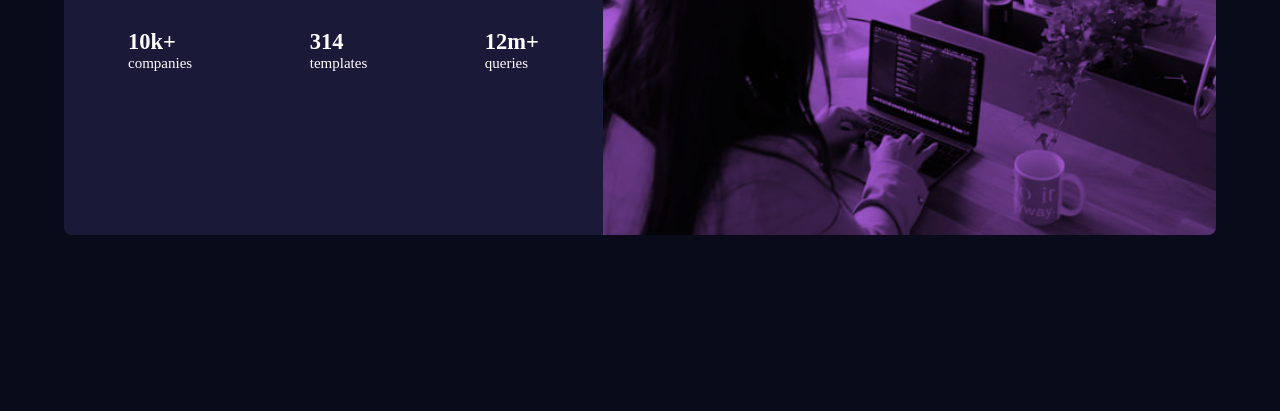
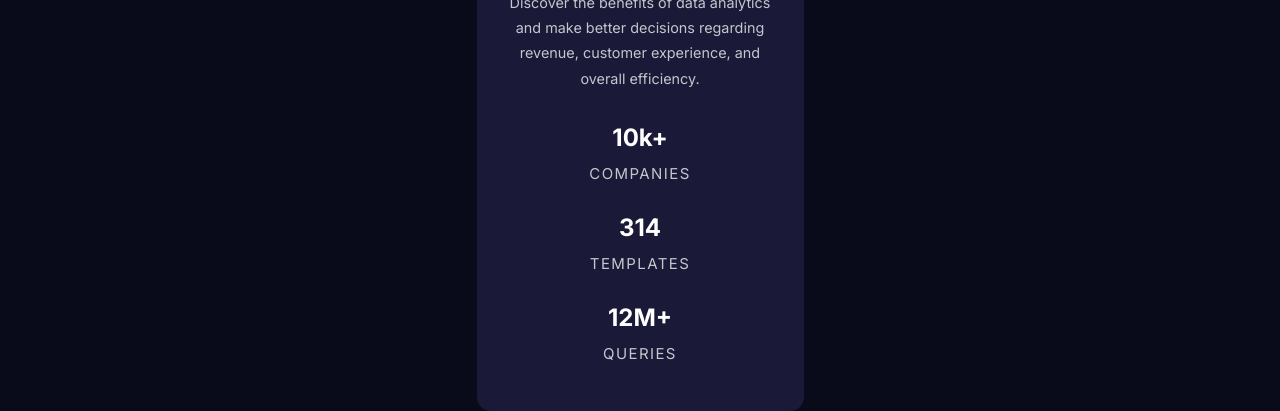
Before and after one commit to wenping001/frontend-mentor-projects, a plain HTML site: page stats-preview-card-component-main/index.html in a window 1280 px wide. Shown: the part 415-826 px from the top of the page. Before the commit the page ends 800 px from the top, so only its background shows below. Drawn offline with Linux system fonts and the light colour scheme.

Commit message:
stats-preview-card done

```diff
--- a/stats-preview-card-component-main/index.html
+++ b/stats-preview-card-component-main/index.html
@@ -1,32 +1,21 @@
 <!DOCTYPE html>
 <html lang="en">
-
   <head>
-  <meta charset="UTF-8">
-  <meta name="viewport" content="width=device-width, initial-scale=1.0">
-  <link rel="icon" type="image/png" sizes="32x32" href="./images/favicon-32x32.png">
-
-  <link rel="stylesheet" href="style.css">
+    <meta charset="UTF-8" />
+    <meta name="viewport" content="width=device-width, initial-scale=1.0" />
+    <link
+      rel="icon"
+      type="image/png"
+      sizes="32x32"
+      href="./images/favicon-32x32.png"
+    />
+    <link rel="stylesheet" href="style.css" />
     <title>Frontend Mentor | Stats preview card component</title>
-
-  <style>
-    .attribution {
-      font-size: 11px;
-      text-align: center;
-    }
-
-    .attribution a {
-      color: hsl(228, 45%, 44%);
-    }
-  </style>
   </head>
 
   <body>
-
     <div class="container">
-    <div class="post">
-      <div class="post__foreground"></div>
-    </div>
+      <div class="post"></div>
       <main class="content">
         <h1 class="content__title">
           Get
@@ -34,26 +23,24 @@
           that help your business grow.
         </h1>
         <p class="content__para">
-        Discover the benefits of data analytics and make better decisions regarding revenue, customer
-        experience, and overall efficiency.
+          Discover the benefits of data analytics and make better decisions
+          regarding revenue, customer experience, and overall efficiency.
         </p>
-      <div class="datas">
-        <div class="data">
-          <h2>10k+ </h2>
+        <div class="list">
+          <div class="item">
+            <h2>10k+</h2>
             <p>companies</p>
           </div>
-        <div class="data">
+          <div class="item">
             <h2>314</h2>
             <p>templates</p>
           </div>
-        <div class="data">
-          <h2>12m+</h2>
+          <div class="item">
+            <h2>12M+</h2>
             <p>queries</p>
           </div>
         </div>
       </main>
     </div>
-
   </body>
-
 </html>
--- a/stats-preview-card-component-main/style.css
+++ b/stats-preview-card-component-main/style.css
@@ -1,3 +1,5 @@
+@import url('https://fonts.googleapis.com/css2?family=Inter:wght@400;700&display=swap');
+
 :root {
   --Very-dark-blue: hsl(233, 47%, 7%);
   --Dark-desaturated-blue: hsl(244, 38%, 16%);
@@ -5,9 +7,9 @@
   /* ### Neutral */
   --white: hsl(0, 0%, 100%);
   /* main paragraph */
-  --Slightly-transparent-white1: hsla(0, 0%, 100%, 0.75);
+  --main-paragraph: hsla(0, 0%, 100%, 0.75);
   /* headings */
-  --Slightly-transparent-white2: hsla(0, 0%, 100%, 0.6);
+  --heading: hsla(0, 0%, 100%, 0.6);
 }
 * {
   box-sizing: border-box;
@@ -16,23 +18,27 @@
 }
 
 body {
+  font-family: 'Inter', sans-serif;
   font-size: 15px;
   color: white;
   display: grid;
   place-items: center;
   min-height: 100vh;
   background-color: var(--Very-dark-blue);
+  text-align: center;
 }
 
 .container {
-  width: 90%;
-  border-radius: 8px;
+  width: 327px;
+  border-radius: 14px;
   overflow: hidden;
   background-color: hsl(244, 38%, 16%);
 }
 
-@media (min-width: 375px) {
+@media (min-width: 1339px) {
   .container {
+    width: 1220px;
+    height: 446px;
     display: flex;
     flex-direction: row-reverse;
     align-items: center;
@@ -40,55 +46,88 @@ body {
 }
 .post {
   width: 100%;
-  height: 245px;
-  background: url('/images/image-header-mobile.jpg'), var(--Soft-violet);
+  background-image: url('/images/image-header-mobile.jpg');
+  background-color: var(--Soft-violet);
+  height: 240px;
   background-blend-mode: multiply;
-  background-position: center top;
+  background-position: top;
   background-repeat: no-repeat;
-  background-size: cover;
+  background-size: contain;
 }
 
-@media (min-width: 375px) {
+@media (min-width: 1339px) {
   .post {
-    background: url('/images/image-header-desktop.jpg'), var(--Soft-violet);
+    flex: 1;
+    height: 100%;
+    background-image: url('./images/image-header-desktop.jpg');
     background-repeat: no-repeat;
-    height: 500px;
-    min-width: 200px;
-    background-size: cover;
+    background-position: right;
   }
 }
-
 .content {
-  padding: 1rem;
-  text-align: center;
+  flex: 1;
+  padding: 1rem 2rem;
 }
 
-@media (min-width: 375px) {
-  .content {
-    text-align: left;
-    padding: 0 4rem;
-    width: 900px;
-  }
+.content h1 {
+  font-size: 2rem;
+  margin: 1rem 0;
 }
+
+.content h2 {
+  font-size: 1.5rem;
+  font-weight: 700;
+}
+
+.content > p {
+  color: var(--main-paragraph);
+  line-height: 1.75;
+  font-size: 0.9rem;
+  margin-bottom: 2rem;
+}
+
 .highlight {
   color: var(--Soft-violet);
 }
-.content__title {
-  line-height: 1;
-  font-size: 2rem;
-  margin-bottom: 1rem;
-}
-.content__para {
-  color: var(--Slightly-transparent-white1);
-  margin-bottom: 1rem;
-}
-@media (min-width: 375px) {
-  .datas {
-    display: flex;
-    justify-content: space-between;
-    margin-top: 2rem;
+@media (min-width: 1339px) {
+  .content {
+    text-align: left;
+    padding: 0 70px;
+  }
+
+  .content h1 {
+    font-size: 2.1rem;
+    padding-top: 3rem;
+  }
+
+  .content h2 {
+    font-size: 1.6rem;
+  }
+
+  .content > p {
+    font-size: 1.1rem;
   }
 }
-.data {
-  margin-bottom: 1rem;
+.list {
+  margin-bottom: 2rem;
 }
+
+.item p {
+  color: var(--main-paragraph);
+  margin-top: 12px;
+  letter-spacing: 1.4px;
+  text-transform: uppercase;
+}
+.list div:nth-child(2) {
+  margin: 30px 0;
+}
+@media (min-width: 1339px) {
+  .list {
+    display: flex;
+    align-items: center;
+  }
+
+  .list div:not(:last-child) {
+    margin-right: 70px;
+  }
+}
```
Lines whose indentation alone changed are shown as unchanged.
